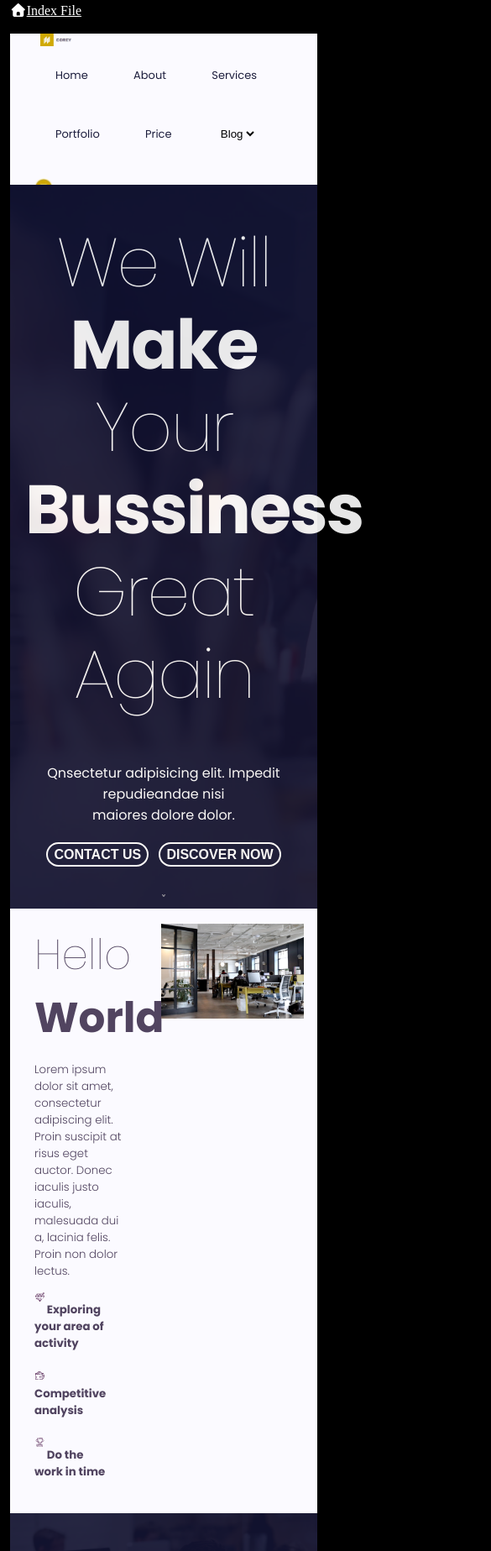
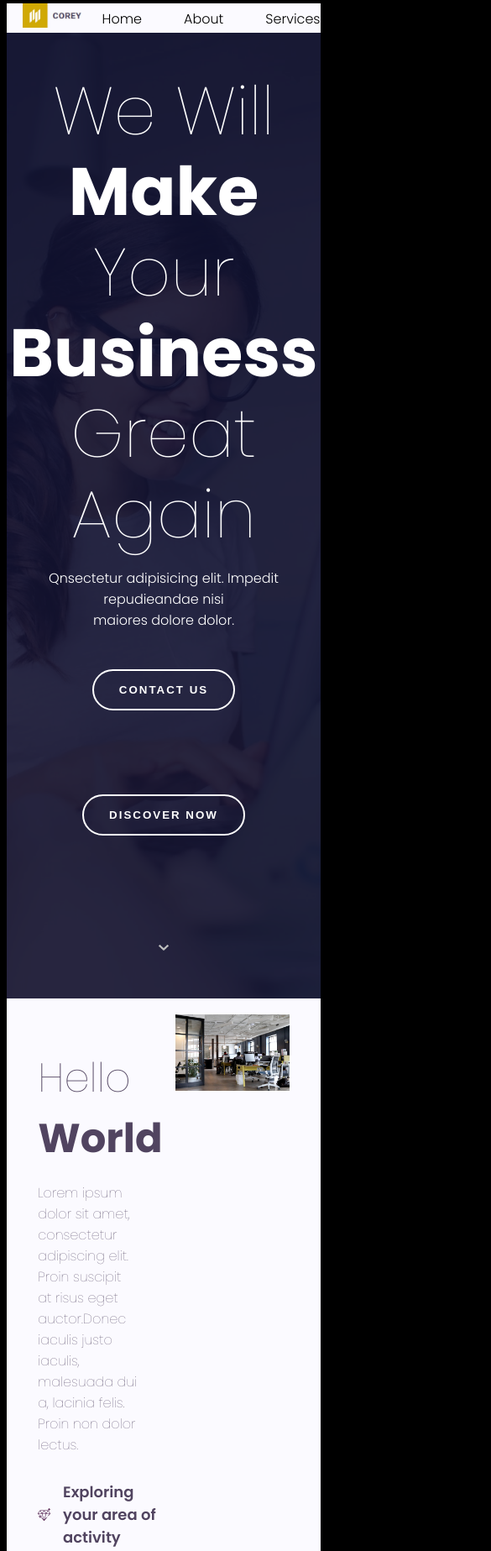
Before and after one commit to siddhika-m/preInternship-assign, a plain HTML site: page assign8.html in a window 390 px wide. Shown: the top 1847 px of the page at 84% size, 585 px wide, since content can reach past the window. Drawn offline with Linux system fonts and the light colour scheme.

Commit message:
made assign8 responsive

```diff
--- a/assign8.html
+++ b/assign8.html
@@ -11,89 +11,112 @@
 </head>
 
 <body>
-    <a href="index.html" target="_parent" style="color: white;"><i class="fa-solid fa-house"></i>Index File</a><br><br>
     <div class="mainbody">
-        <div class="navbar">
-            <div class="logo"><img src="images/head_logo.jpg" alt="logo"></div>
-            <div class="container">
-                <div class="tab"> Home</div>
-                <div class="tab"> About</div>
-                <div class="tab"> Services</div>
-                <div class="tab"> Portfolio</div>
-                <div class="tab"> Price</div>
-                <div class="tab"> <select name="Blog" id="Blog">
-                        <option value="Blog" id="blog">Blog</option>
-                    </select></div>
-                <img src="images/mail.jpg" alt="mail">
+        <header class="navbar wrapper">
+            <!-- CHANGE: semantic <header> instead of div -->
+            <div class="logo">
+                <img src="images/head_logo.jpg" alt="logo">
             </div>
-        </div>
-        <div class="banner">
-            <div class="text purple">
-                <p class="bannerhead">We Will <b>Make</b> Your <b>Bussiness</b> <br>Great Again</p>
-                <p class="subheading">Qnsectetur adipisicing elit. Impedit repudieandae nisi <br> maiores dolore dolor.
+
+            <nav class="nav">
+                <!-- CHANGE: semantic <nav> -->
+                <span class="nav-item">Home</span>
+                <span class="nav-item">About</span>
+                <span class="nav-item">Services</span>
+                <span class="nav-item">Portfolio</span>
+                <span class="nav-item">Price</span>
+
+                <select class="nav-item select">
+                    <option>Blog</option>
+                </select>
+
+                <img src="images/mail.jpg" class="nav-icon" alt="mail">
+            </nav>
+        </header>
+        <section class="banner">
+            <div class="overlay text-center">
+                <h1 class="hero-title">
+                    We Will <span class="highlight">Make</span> Your
+                    <span class="highlight">Business</span><br>
+                    Great Again
+                </h1>
+                <p class="hero-subtitle">
+                    Qnsectetur adipisicing elit. Impedit repudieandae nisi <br>
+                    maiores dolore dolor.
                 </p>
                 <div class="buttons">
-                    <button>CONTACT US</button>
-                    <button>DISCOVER NOW</button>
+                    <button class="btn btn-outline">CONTACT US</button>
+                    <button class="btn btn-outline">DISCOVER NOW</button>
                 </div>
-                <img src="images/icons/darrow.png" alt="darrow">
+
+                <img src="images/icons/darrow.png" class="down-arrow" alt="down arrow">
             </div>
-        </div>
-        <div class="page2">
-            <div class="text2">
-                <span>Hello <b>World</b></span>
-                <p>Lorem ipsum dolor sit amet, consectetur adipiscing elit. Proin suscipit at risus eget auctor. Donec
-                    iaculis justo iaculis, malesuada dui a, lacinia felis. Proin non dolor lectus. </p>
-                <div class="points">
-                    <img src="images/icons/i-diamond_b.svg" alt="diamond" class="icons">
-                    <p>Exploring your area of activity</p>
+        </section>
+        <section class="page2 wrapper">
+            <div class="content-left">
+                <h2>Hello <span class="highlight">World</span></h2>
+                <p>
+                    Lorem ipsum dolor sit amet, consectetur adipiscing elit.
+                    Proin suscipit at risus eget auctor.Donec iaculis justo iaculis, malesuada dui a, lacinia felis.
+                    Proin non dolor lectus.
+
+
+                </p>
+                <div class="point">
+                    <img src="images/icons/i-diamond_b.svg">
+                    <span>Exploring your area of activity</span>
                 </div>
-                <div class="points">
-                    <img src="images/icons/i-wallet_b.svg" alt="wallet" class="icons">
-                    <p>Competitive analysis</p>
+                <div class="point">
+                    <img src="images/icons/i-wallet_b.svg">
+                    <span>Competitive analysis</span>
                 </div>
-                <div class="points">
-                    <img src="images/icons/i-trophy_b.svg" alt="trophy" class="icons">
-                    <p>Do the work in time</p>
+
+                <div class="point">
+                    <img src="images/icons/i-trophy_b.svg">
+                    <span>Do the work in time</span>
                 </div>
             </div>
-            <div class="image2"><img src="images/img-3.jpg" alt="officespace"></div>
-        </div>
-        <div class="text page3">
-            <div class="purple">
-                <div class="bannerhead head">
-                    Some of our <b>best services</b><br>to solve your problems
-                </div>
-                <div class="services">
-                    <div class="service">
-                        <div class="icon"> <img src="images/icons/i-message.svg" alt="msg">
+
+            <div class="content-right">
+                <img src="images/img-3.jpg" alt="office">
+            </div>
+        </section>
+        <section class="services-section">
+            <div class="overlay">
+                <h2 class="section-title">
+                    Some of our <span class="highlight">best services</span><br>
+                    to solve your problems
+                </h2>
+                <div class="services wrapper">
+                    <div class="service-card">
+                        <div class="icon">
+                            <img src="images/icons/i-message.svg">
                         </div>
-                        <span>Digital Marketing</span>
-                        <p>Lorem ipsum dolor sit amet, consectetur adipiscing elit. Proin suscipit at risus eget auctor.
-                        </p>
+                        <h3>Digital Marketing</h3>
+                        <p>Lorem ipsum dolor sit amet, consectetur adipiscing elit. Proin suscipit at risus eget auctor.</p>
                     </div>
-                    <div class="service">
-                        <div class="icon"> <img src="images/icons/i-feature_w.svg" alt="feature">
+                    <div class="service-card">
+                        <div class="icon">
+                            <img src="images/icons/i-feature_w.svg">
                         </div>
-                        <span>Web Development</span>
-                        <p>Lorem ipsum dolor sit amet, consectetur adipiscing elit. Proin suscipit at risus eget auctor.
-                        </p>
+                        <h3>Web Development</h3>
+                        <p>Lorem ipsum dolor sit amet, consectetur adipiscing elit. Proin suscipit at risus eget auctor.</p>
                     </div>
-                    <div class="service">
-                        <div class="icon"> <img src="images/icons/i-sketch_w.svg" alt="sketch">
+
+                    <div class="service-card">
+                        <div class="icon">
+                            <img src="images/icons/i-sketch_w.svg">
                         </div>
-                        <span>UI/UX Design</span>
-                        <p>Lorem ipsum dolor sit amet, consectetur adipiscing elit. Proin suscipit at risus eget auctor.
-                        </p>
+                        <h3>UI / UX Design</h3>
+                        <p>Lorem ipsum dolor sit amet, consectetur adipiscing elit. Proin suscipit at risus eget auctor.</p>
                     </div>
                 </div>
                 <div class="buttons">
-                    <button>ORDER A SERVICE</button>
+                    <button class="btn btn-outline">ORDER A SERVICE</button>
                 </div>
             </div>
-        </div>
+        </section>
     </div>
-
 </body>
 
 </html>
--- a/style8.css
+++ b/style8.css
@@ -1,217 +1,205 @@
 body {
-    width: 94%;
-    margin: 1% 3%;
-    background-color: black;
-    height: 100%;
+    background: black;
+    margin: 1% 2%;
+    width: 96%;
 }
 
 .mainbody {
-    background-color: #FBFAFF;
+    background: #FBFAFF;
     font-family: 'Poppins', sans-serif;
-    color: #111231;
+    color: black;
+    font-weight: 300;
 }
 
+.wrapper {
+    width: 90%;
+    margin: auto;
+}
+
+/* NAVBAR */
 .navbar {
-    width: 100%;
-    overflow: hidden;
-    background-color: #FBFAFF;
+    display: flex; /* CHANGE: flex instead of float */
+    justify-content: space-between;
+    align-items: center;
 }
 
 .logo img {
-    float: left;
-    width: 10%;
-    padding: 0% 10%;
+    width: 100%;
+    max-width: 150px;    /* upper limit */
+    min-width: 70px;   /* lower limit */
 }
 
-.container {
-    float: right;
-    margin: 0% 8%;
+.nav {
+    display: flex;
+    align-items: center;
 }
 
-.tab {
-    display: inline-block;
-    padding: 25px 25px;
-    color: #1D1E3D;
-    font-size: small;
+.nav-item {
+    padding: 0px 25px;
+    font-size: medium;
+    cursor: pointer;
 }
 
-.tab:hover {
-    background-color: #F6F7FC;
-    transition: all 0.2s ease-in-out;
+.nav-item:hover {
+    background: #F6F7FC;
 }
 
-select {
-    border: none;
-    background-color: #FBFAFF;
+.nav-icon {
+    width: 2rem;
 }
 
-.container img {
-    padding: 0px;
-    margin: 4px 19px -20px 0px;
-    width: 7%;
-    border-radius: 200%;
+/* ================= HERO ================= */
+.banner {
+    background: url(images/img-1.jpg) no-repeat center/cover;
 }
 
-#blog {
-    color: #1D1E3D;
+.overlay {
+    background: rgba(17, 18, 49, 0.9);
+    padding-bottom: 50px;
 }
 
-.banner {
-    background-image: url(images/img-1.jpg);
-    background-size: cover;
-    background-repeat: no-repeat;
-    width: 100%;
-}
-
-
-.text {
-    width: 100%;
-    color: white;
+.text-center {
     text-align: center;
-}
-
-.bannerhead {
-    padding: 12% 5% 0% 5%;
-    margin-top: 0;
-    width: 90%;
-    font-size: 510%;
-    font-weight: 100;
-    line-height: 1.2;
-    letter-spacing: -2px;
-}
-
-.subheading {
-    margin-top: -25px;
-
-}
-
-.buttons button {
-    border: 2px solid white;
-    border-radius: 50px;
-    background: none;
-    margin: 1%;
-    padding: 1% 2%;
-    font-size: medium;
-    font-weight: bolder;
     color: white;
 }
 
-.buttons button:hover {
-    background-color: #D0A904;
-    opacity: 1;
+.hero-title {
+    font-size: 5rem;
+    font-weight: 100;
+    padding-top: 12%;
+    line-height: 1.2;
+    margin: -0.45% 0% 0% 0%;
+}
+
+.hero-subtitle {
+    font-weight: 300;
+}
+
+.select {
+    border: none;
+    background: none;
+}
+
+/* ================= BUTTONS ================= */
+.btn {
+    padding: 15px 30px;
+    border-radius: 50px;
+    font-weight: 800;
+    cursor: pointer;
+    margin: 30px 10px 70px 10px;
+    letter-spacing: 2px;
+}
+
+/* CHANGE: reusable button variants */
+.btn-outline {
+    border: 2px solid white;
+    background: none;
+    color: white;
+}
+
+.btn-outline:hover {
+    background: #D0A904;
     border: none;
 }
 
-.text img {
-    margin: 8% 0% 2% 0%;
-    width: 1%;
+.down-arrow {
+    width: 12px;
+    margin-top: 60px;
 }
 
+/* ================= PAGE 2 ================= */
 .page2 {
+    display: flex;
+    gap: 5%;
     color: #514460;
-    margin: 5% 8%;
-    width: 90%;
-    overflow: hidden;
+    margin: 5% auto;
+    width: 80%;
 }
 
-.text2 {
-    float: left;
-    width: 40%;
+.content-left {
+    flex: 1;
 }
 
-.text2 span {
-    font-size: 50px;
-    font-weight: lighter;
+.content-left h2 {
+    font-size: 3rem;
+    font-weight: 200;
+    margin-bottom: 0;
 }
 
-.text2 p {
+.content-left p {
     width: 80%;
-    font-weight: 300;
+    font-weight: 200;
+}
+.content-right{
+    flex: 1;
+}
+.content-right img {
+    width: 100%;
+    padding: auto;
 }
 
-.points {
-    display: inline-block;
-    overflow: hidden;
-    width: 80%;
-}
-.page2 p{
-    font-size: smaller;
+.highlight {
+    font-weight: 700;
 }
 
-.points img {
-    float: left;
-    margin: 1% 2% 5% 0%;
-    padding: 1%;
+.point {
+    display: flex;
+    align-items: center;
+    gap: 15px;
+    margin: 30px 0;
+    font-size: large;
+    font-weight: 600;
+}
+
+.point img {
     width: 10%;
 }
 
-.points p {
-    font-weight: bolder;
-
+/* ================= SERVICES ================= */
+.services-section {
+    background: url(images/img-2.jpg) center/cover;
 }
 
-.image2 {
-    width: 57%;
-    float: right;
+.section-title {
+    text-align: center;
+    font-size: 3rem;
+    font-weight: 200;
+    padding-top: 80px;
+    color: white;
 }
 
-.image2 img {
-    margin: 0% 5%;
-    width: 90%;
+.services {
+    display: flex;
+    justify-content: space-between;
+    margin-top: 40px;
 }
 
-.page3 {
-    background-image: url(images/img-2.jpg);
-    background-size: contain;
-
+.service-card {
+    width: 31%;
+    text-align: center;
+    color: white;
 }
 
-.purple {
-    background-color: #111231;
-    opacity: 0.9;
-}
-.head{
-    font-size: 340%;
-    padding: 10% 5% 0% 7%;
-}
-.services {
-    text-align: center;
-    overflow: hidden;
-    width: 90%;
-    margin: 3% 5%;
-}
-
-.service {
-    width: 31%;
-    float: left;
-    margin: 0% 1%;
+.service-card p {
+    width: 80%;
+    margin: 0% 10% 5% 10%;
 }
 
 .icon {
     width: 120px;
     height: 120px;
+    border-radius: 50%;
     background: rgba(255, 255, 255, 0.15);
-    border-radius: 50%;
     display: flex;
     align-items: center;
     justify-content: center;
-    margin: 0 auto 15px;
+    margin: auto;
 }
 
-.service img {
-    object-fit: contain;
-    width: 38%;
+.icon img {
+    width: 3rem;
 }
 
-
-.service span {
-    font-weight: bolder;
-    font-size: large;
+.buttons {
+    text-align: center;
 }
-
-.service p {
-    margin: 2% 8% 5% 8%;
-    width: 84%;
-    font-size: medium;
-    font-weight: 300;
-}
```
